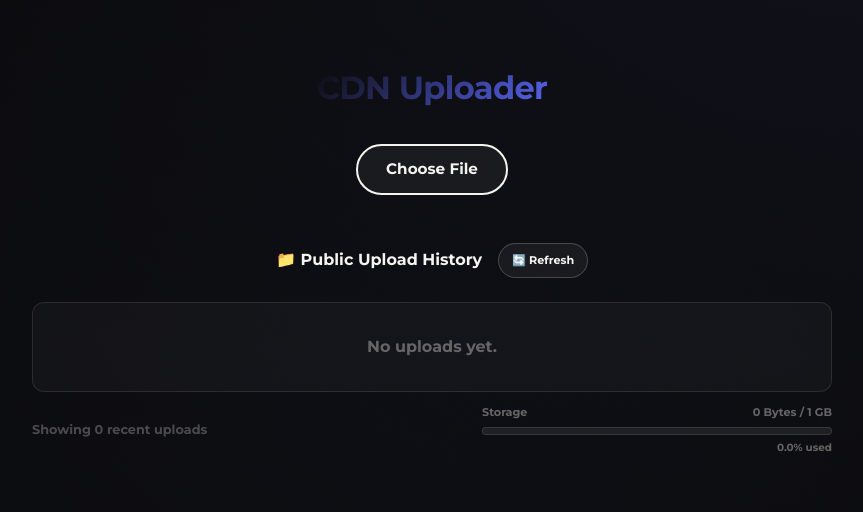
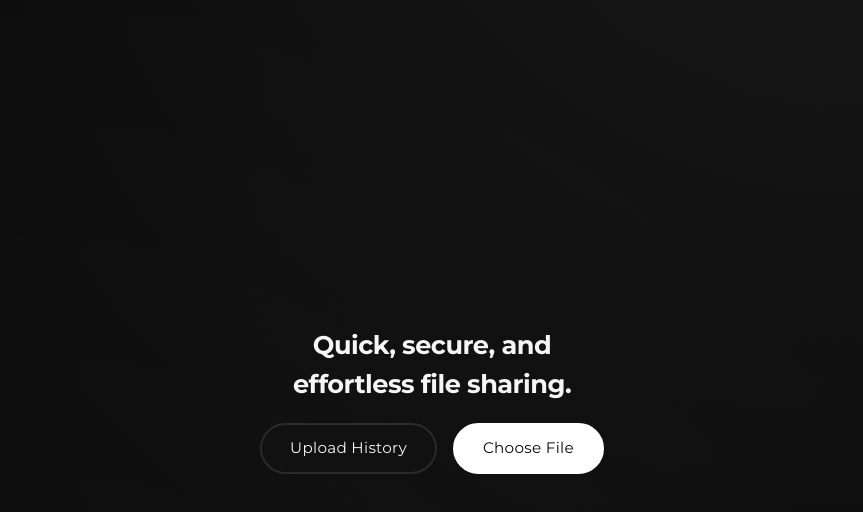
Before and after one commit to dslvd/vercel-blob-cdn, a Next.js app: page / in a window 1280 px wide. Shown: the top 512 px of the page, without its empty margins (208-1071 px from the left). Built offline with nearby package versions, Linux system fonts and the light colour scheme.

Commit message:
Changed theme

```diff
--- a/app/page.tsx
+++ b/app/page.tsx
@@ -14,6 +14,12 @@ interface UploadRecord {
 export default function Home() {
   const [uploadedFiles, setUploadedFiles] = useState<string[]>([]);
   const [uploading, setUploading] = useState(false);
+  const [uploadProgress, setUploadProgress] = useState(0);
+  const [uploadStatus, setUploadStatus] = useState('');
+  const [uploadLoadedBytes, setUploadLoadedBytes] = useState(0);
+  const [uploadTotalBytes, setUploadTotalBytes] = useState(0);
+  const [isDragging, setIsDragging] = useState(false);
+  const [activeView, setActiveView] = useState<'upload' | 'history'>('upload');
   const [publicHistory, setPublicHistory] = useState<UploadRecord[]>([]);
   const [loadingHistory, setLoadingHistory] = useState(true);
   const [verifyingFiles, setVerifyingFiles] = useState(false);
@@ -76,16 +82,25 @@ export default function Home() {
     return verifiedRecords;
   };
 
-  const handleFileChange = async (e: React.ChangeEvent<HTMLInputElement>) => {
-    const file = e.target.files?.[0];
-    if (!file) return;
-
+  const uploadFile = async (file: File) => {
     setUploading(true);
+    setUploadProgress(0);
+    setUploadStatus('Preparing upload...');
+    setUploadLoadedBytes(0);
+    setUploadTotalBytes(file.size);
 
     try {
       const blob = await upload(`cdn/${file.name}`, file, {
         access: 'public',
         handleUploadUrl: '/api/upload',
+        onUploadProgress: (progress) => {
+          const total = progress.total ?? file.size;
+          const percent = total > 0 ? Math.round((progress.loaded / total) * 100) : 0;
+          setUploadProgress(Math.min(100, percent));
+          setUploadStatus(`Uploading ${percent}%`);
+          setUploadLoadedBytes(progress.loaded);
+          setUploadTotalBytes(total);
+        }
       });
 
       const newUrl = `${window.location.origin}/${blob.pathname}`;
@@ -106,7 +121,26 @@ export default function Home() {
       await fetchPublicHistory();
     } finally {
       setUploading(false);
+      setUploadProgress(0);
+      setUploadStatus('');
+      setUploadLoadedBytes(0);
+      setUploadTotalBytes(0);
     }
+  };
+
+  const handleFileChange = async (e: React.ChangeEvent<HTMLInputElement>) => {
+    const file = e.target.files?.[0];
+    if (!file) return;
+    await uploadFile(file);
+  };
+
+  const handleDrop = async (e: React.DragEvent<HTMLDivElement>) => {
+    e.preventDefault();
+    setIsDragging(false);
+    const file = e.dataTransfer.files?.[0];
+    if (!file) return;
+    setActiveView('upload');
+    await uploadFile(file);
   };
 
   const copyToClipboard = (url: string) => {
@@ -142,17 +176,10 @@ export default function Home() {
     return date.toLocaleDateString();
   };
 
-  const totalStorageBytes = 1 * 1024 * 1024 * 1024;
-  const usedStorageBytes = publicHistory.reduce(
-    (total, record) => total + (record.size || 0),
-    0
-  );
-  const usagePercent = Math.min(100, (usedStorageBytes / totalStorageBytes) * 100);
-
   return (
     <>
       <style dangerouslySetInnerHTML={{__html: `
-        @import url('https://fonts.googleapis.com/css2?family=Montserrat:wght@700&display=swap');
+        @import url('https://fonts.googleapis.com/css2?family=Montserrat:wght@400;700&display=swap');
 
         * {
           margin: 0;
@@ -162,7 +189,7 @@ export default function Home() {
 
         body {
           background: #0a0a0a;
-          color: #f5f5f0;
+          color: #f5f5f5;
           font-family: 'Montserrat', sans-serif;
           min-height: 100vh;
           overflow-x: hidden;
@@ -176,8 +203,8 @@ export default function Home() {
           width: 200%;
           height: 200%;
           background:
-            radial-gradient(circle at 20% 30%, rgba(88, 101, 242, 0.08) 0%, transparent 50%),
-            radial-gradient(circle at 80% 70%, rgba(88, 101, 242, 0.06) 0%, transparent 50%);
+            radial-gradient(circle at 20% 30%, rgba(255, 255, 255, 0.06) 0%, transparent 50%),
+            radial-gradient(circle at 80% 70%, rgba(255, 255, 255, 0.04) 0%, transparent 50%);
           animation: bgRotate 20s linear infinite;
           z-index: -1;
         }
@@ -214,12 +241,12 @@ export default function Home() {
         }
 
         ::-webkit-scrollbar-thumb {
-          background: rgba(88, 101, 242, 0.5);
+          background: rgba(255, 255, 255, 0.35);
           border-radius: 4px;
         }
 
         ::-webkit-scrollbar-thumb:hover {
-          background: rgba(88, 101, 242, 0.8);
+          background: rgba(255, 255, 255, 0.6);
         }
       `}} />
 
@@ -229,24 +256,38 @@ export default function Home() {
         display: 'flex',
         flexDirection: 'column',
         alignItems: 'center',
+        justifyContent: 'center',
+        textAlign: 'center',
         maxWidth: '1200px',
         margin: '0 auto'
-      }}>
+      }}
+      onDragEnter={(e) => {
+        e.preventDefault();
+        setIsDragging(true);
+      }}
+      onDragOver={(e) => e.preventDefault()}
+      onDragLeave={(e) => {
+        if (e.currentTarget === e.target) {
+          setIsDragging(false);
+        }
+      }}
+      onDrop={handleDrop}
+      >
         <h1 style={{
           fontFamily: "'Montserrat', sans-serif",
-          fontSize: '2rem',
+          fontSize: '1.6rem',
           fontWeight: 700,
           letterSpacing: '-0.02em',
-          background: 'linear-gradient(135deg, #0a0a0a 0%, #5865F2 100%)',
-          WebkitBackgroundClip: 'text',
-          WebkitTextFillColor: 'transparent',
-          backgroundClip: 'text',
-          marginBottom: '2rem',
+          color: '#f5f5f5',
+          marginBottom: '1.25rem',
           animation: 'fadeSlideIn 1s ease-out',
           textAlign: 'center'
         }}>
-          CDN Uploader
+          Quick, secure, and
+          <br />
+          effortless file sharing.
         </h1>
+
 
         <input
           ref={fileInputRef}
@@ -255,57 +296,157 @@ export default function Home() {
           style={{ display: 'none' }}
         />
 
+        {isDragging && (
+          <div
+            style={{
+              marginTop: '0.25rem',
+              marginBottom: '1.25rem',
+              width: '100%',
+              maxWidth: '520px',
+              padding: '1.6rem 1.5rem',
+              borderRadius: '18px',
+              border: '1.5px solid #ffffff',
+              background: 'rgba(255, 255, 255, 0.08)',
+              color: '#f5f5f5',
+              cursor: 'default',
+              transition: 'all 0.25s ease',
+              boxShadow: '0 12px 30px rgba(0, 0, 0, 0.35)'
+            }}
+          >
+            <div style={{
+              fontSize: '0.95rem',
+              letterSpacing: '0.02em',
+              fontWeight: 400
+            }}>
+              Drop the file to upload
+            </div>
+            <div style={{
+              marginTop: '0.35rem',
+              fontSize: '0.75rem',
+              color: '#9a9a9a'
+            }}>
+              Release to start uploading
+            </div>
+          </div>
+        )}
+
+        <div style={{
+          display: 'flex',
+          alignItems: 'center',
+          justifyContent: 'center',
+          gap: '1rem',
+          flexWrap: 'wrap',
+          animation: 'fadeSlideIn 1s ease-out 0.2s backwards'
+        }}>
           <button
-          onClick={() => fileInputRef.current?.click()}
+            onClick={() => setActiveView(activeView === 'history' ? 'upload' : 'history')}
+            style={{
+              fontFamily: "'Montserrat', sans-serif",
+              padding: '0.75rem 1.75rem',
+              fontSize: '0.95rem',
+              fontWeight: 400,
+              letterSpacing: '0.02em',
+              color: activeView === 'history' ? '#f5f5f5' : '#f5f5f5',
+              background: activeView === 'history' ? '#1a1a1a' : '#111111',
+              border: '2px solid',
+              borderColor: '#2a2a2a',
+              borderRadius: '50px',
+              cursor: 'pointer',
+              transition: 'all 0.3s'
+            }}
+            onMouseEnter={(e) => {
+              e.currentTarget.style.borderColor = '#2a2a2a';
+              e.currentTarget.style.color = '#f5f5f5';
+              e.currentTarget.style.background = '#1a1a1a';
+            }}
+            onMouseLeave={(e) => {
+              e.currentTarget.style.borderColor = '#2a2a2a';
+              e.currentTarget.style.color = '#f5f5f5';
+              e.currentTarget.style.background = activeView === 'history' ? '#1a1a1a' : '#111111';
+            }}
+          >
+            Upload History
+          </button>
+
+          <button
+            onClick={() => {
+              setActiveView('upload');
+              fileInputRef.current?.click();
+            }}
             disabled={uploading}
             style={{
               fontFamily: "'Montserrat', sans-serif",
               padding: '0.75rem 1.75rem',
               fontSize: '0.95rem',
-            fontWeight: 700,
-            color: uploading ? '#666666' : '#f5f5f0',
-            background: 'rgba(255, 255, 255, 0.05)',
+              fontWeight: 400,
+              letterSpacing: '0.02em',
+              color: uploading ? '#666666' : '#0a0a0a',
+              background: uploading ? '#f0f0f0' : '#ffffff',
               border: '2px solid',
-            borderColor: uploading ? '#666666' : '#f5f5f0',
+              borderColor: uploading ? '#666666' : '#ffffff',
               borderRadius: '50px',
               cursor: uploading ? 'not-allowed' : 'pointer',
               transition: 'all 0.3s',
               position: 'relative',
               overflow: 'hidden',
-            animation: 'fadeSlideIn 1s ease-out 0.2s backwards',
               zIndex: 1
             }}
             onMouseEnter={(e) => {
               if (!uploading) {
-              e.currentTarget.style.borderColor = '#5865F2';
+                e.currentTarget.style.borderColor = '#ffffff';
                 e.currentTarget.style.color = '#0a0a0a';
-              e.currentTarget.style.background = '#5865F2';
+                e.currentTarget.style.background = '#e6e6e6';
               }
             }}
             onMouseLeave={(e) => {
               if (!uploading) {
-              e.currentTarget.style.borderColor = '#f5f5f0';
-              e.currentTarget.style.color = '#f5f5f0';
-              e.currentTarget.style.background = 'rgba(255, 255, 255, 0.05)';
+                e.currentTarget.style.borderColor = '#ffffff';
+                e.currentTarget.style.color = '#0a0a0a';
+                e.currentTarget.style.background = '#ffffff';
               }
             }}
           >
             {uploading ? 'Uploading...' : 'Choose File'}
           </button>
+        </div>
 
-        {uploading && (
+        {activeView === 'upload' && uploading && (
+          <div style={{
+            marginTop: '1.5rem',
+            width: '100%',
+            maxWidth: '420px',
+            animation: 'fadeSlideIn 0.5s ease-out'
+          }}>
+            <div style={{
+              height: '8px',
+              background: 'rgba(255, 255, 255, 0.08)',
+              borderRadius: '999px',
+              overflow: 'hidden',
+              border: '1px solid rgba(255, 255, 255, 0.12)'
+            }}>
+              <div style={{
+                height: '100%',
+                width: `${uploadProgress}%`,
+                background: 'linear-gradient(90deg, #ffffff 0%, #bfbfbf 100%)',
+                transition: 'width 0.2s ease-out'
+              }} />
+            </div>
             <p style={{
-            marginTop: '1.5rem',
-            fontSize: '0.9rem',
+              marginTop: '0.6rem',
+              fontSize: '0.85rem',
               color: '#666666',
               fontStyle: 'italic',
-            animation: 'fadeSlideIn 0.5s ease-out'
+              textAlign: 'center'
             }}>
-            Uploading…
+              {uploadStatus || 'Uploading…'}
+              {uploadTotalBytes > 0 && (
+                <span> • {formatFileSize(uploadLoadedBytes)} / {formatFileSize(uploadTotalBytes)}</span>
+              )}
             </p>
+          </div>
         )}
 
-        {uploadedFiles.length > 0 && (
+        {activeView === 'upload' && uploadedFiles.length > 0 && (
           <div style={{
             marginTop: '2rem',
             animation: 'fadeSlideIn 0.8s ease-out',
@@ -315,7 +456,7 @@ export default function Home() {
             <p style={{
               fontSize: '1rem',
               marginBottom: '1rem',
-              color: '#5865F2',
+              color: '#f5f5f5',
               fontWeight: 700,
               textAlign: 'center'
             }}>
@@ -363,7 +504,7 @@ export default function Home() {
                       target="_blank"
                       rel="noreferrer"
                       style={{
-                        color: '#f5f5f0',
+                        color: '#f5f5f5',
                         fontSize: '0.85rem',
                         textDecoration: 'none',
                         wordBreak: 'break-all',
@@ -375,7 +516,7 @@ export default function Home() {
                     </a>
                     <span style={{
                       fontSize: '0.75rem',
-                      color: '#5865F2',
+                      color: '#bfbfbf',
                       whiteSpace: 'nowrap',
                       opacity: 0.8
                     }}>
@@ -389,6 +530,7 @@ export default function Home() {
         )}
 
         {/* Public Upload History */}
+        {activeView === 'history' && (
         <div style={{
           marginTop: '3rem',
           width: '100%',
@@ -404,11 +546,11 @@ export default function Home() {
           }}>
             <h2 style={{
               fontSize: '1rem',
-              fontWeight: 700,
+              fontWeight: 200,
               textAlign: 'center',
-              color: '#f5f5f0'
+              color: '#f5f5f5'
             }}>
-              📁 Public Upload History
+              Upload History
             </h2>
             <button
               onClick={fetchPublicHistory}
@@ -416,7 +558,7 @@ export default function Home() {
               style={{
                 padding: '0.5rem 0.8rem',
                 fontSize: '0.7rem',
-                fontWeight: 700,
+                fontWeight: 200,
                 color: verifyingFiles ? '#666666' : '#f5f5f0',
                 background: 'rgba(255, 255, 255, 0.05)',
                 border: '1px solid',
@@ -427,8 +569,8 @@ export default function Home() {
               }}
               onMouseEnter={(e) => {
                 if (!verifyingFiles) {
-                  e.currentTarget.style.borderColor = '#5865F2';
-                  e.currentTarget.style.background = 'rgba(88, 101, 242, 0.1)';
+                  e.currentTarget.style.borderColor = '#ffffff';
+                  e.currentTarget.style.background = 'rgba(255, 255, 255, 0.12)';
                 }
               }}
               onMouseLeave={(e) => {
@@ -485,8 +627,8 @@ export default function Home() {
                   }}
                   onClick={() => copyToClipboard(record.url)}
                   onMouseEnter={(e) => {
-                    e.currentTarget.style.background = 'rgba(88, 101, 242, 0.1)';
-                    e.currentTarget.style.borderColor = '#5865F2';
+                    e.currentTarget.style.background = 'rgba(255, 255, 255, 0.08)';
+                    e.currentTarget.style.borderColor = '#ffffff';
                   }}
                   onMouseLeave={(e) => {
                     e.currentTarget.style.background = 'rgba(255, 255, 255, 0.05)';
@@ -504,7 +646,7 @@ export default function Home() {
                       <div style={{
                         fontSize: '0.9rem',
                         fontWeight: 700,
-                        color: '#f5f5f0',
+                        color: '#f5f5f5',
                         marginBottom: '0.25rem',
                         wordBreak: 'break-all'
                       }}>
@@ -524,7 +666,7 @@ export default function Home() {
                     </div>
                     <span style={{
                       fontSize: '0.75rem',
-                      color: '#5865F2',
+                      color: '#bfbfbf',
                       whiteSpace: 'nowrap',
                       opacity: 0.8
                     }}>
@@ -536,7 +678,7 @@ export default function Home() {
                     target="_blank"
                     rel="noreferrer"
                     style={{
-                      color: '#5865F2',
+                      color: '#bfbfbf',
                       fontSize: '0.75rem',
                       textDecoration: 'none',
                       wordBreak: 'break-all',
@@ -567,49 +709,9 @@ export default function Home() {
             }}>
               Showing {publicHistory.length} recent uploads {verifyingFiles ? '• Verifying files...' : ''}
             </p>
-
-            <div style={{
-              flex: '1',
-              minWidth: '250px',
-              maxWidth: '350px'
-            }}>
-              <div style={{
-                display: 'flex',
-                justifyContent: 'space-between',
-                fontSize: '0.7rem',
-                color: '#666666',
-                marginBottom: '0.4rem'
-              }}>
-                <span>Storage</span>
-                <span>
-                  {formatFileSize(usedStorageBytes)} / {formatFileSize(totalStorageBytes)}
-                </span>
-              </div>
-              <div style={{
-                height: '8px',
-                background: 'rgba(255, 255, 255, 0.08)',
-                borderRadius: '999px',
-                overflow: 'hidden',
-                border: '1px solid rgba(255, 255, 255, 0.1)'
-              }}>
-                <div style={{
-                  height: '100%',
-                  width: `${usagePercent}%`,
-                  background: 'linear-gradient(90deg, #5865F2 0%, #8B5CF6 100%)',
-                  transition: 'width 0.4s ease'
-                }} />
-              </div>
-              <div style={{
-                marginTop: '0.3rem',
-                fontSize: '0.65rem',
-                color: '#666666',
-                textAlign: 'right'
-              }}>
-                {usagePercent.toFixed(1)}% used
           </div>
         </div>
-          </div>
-        </div>
+        )}
 
         {/* Copy Success Toast */}
         {copiedUrl && (
@@ -617,11 +719,11 @@ export default function Home() {
             position: 'fixed',
             bottom: '2rem',
             right: '2rem',
-            background: 'linear-gradient(135deg, #5865F2 0%, #8B5CF6 100%)',
-            color: '#fff',
+            background: '#ffffff',
+            color: '#0a0a0a',
             padding: '1rem 1.5rem',
             borderRadius: '12px',
-            boxShadow: '0 8px 24px rgba(88, 101, 242, 0.3)',
+            boxShadow: '0 8px 24px rgba(255, 255, 255, 0.15)',
             animation: 'fadeSlideIn 0.3s ease-out',
             zIndex: 1000,
             fontSize: '0.9rem',
```
Also changed, not shown: 1 other file (tests, documents, lock files or other folders). Lines whose indentation alone changed are shown as unchanged.
